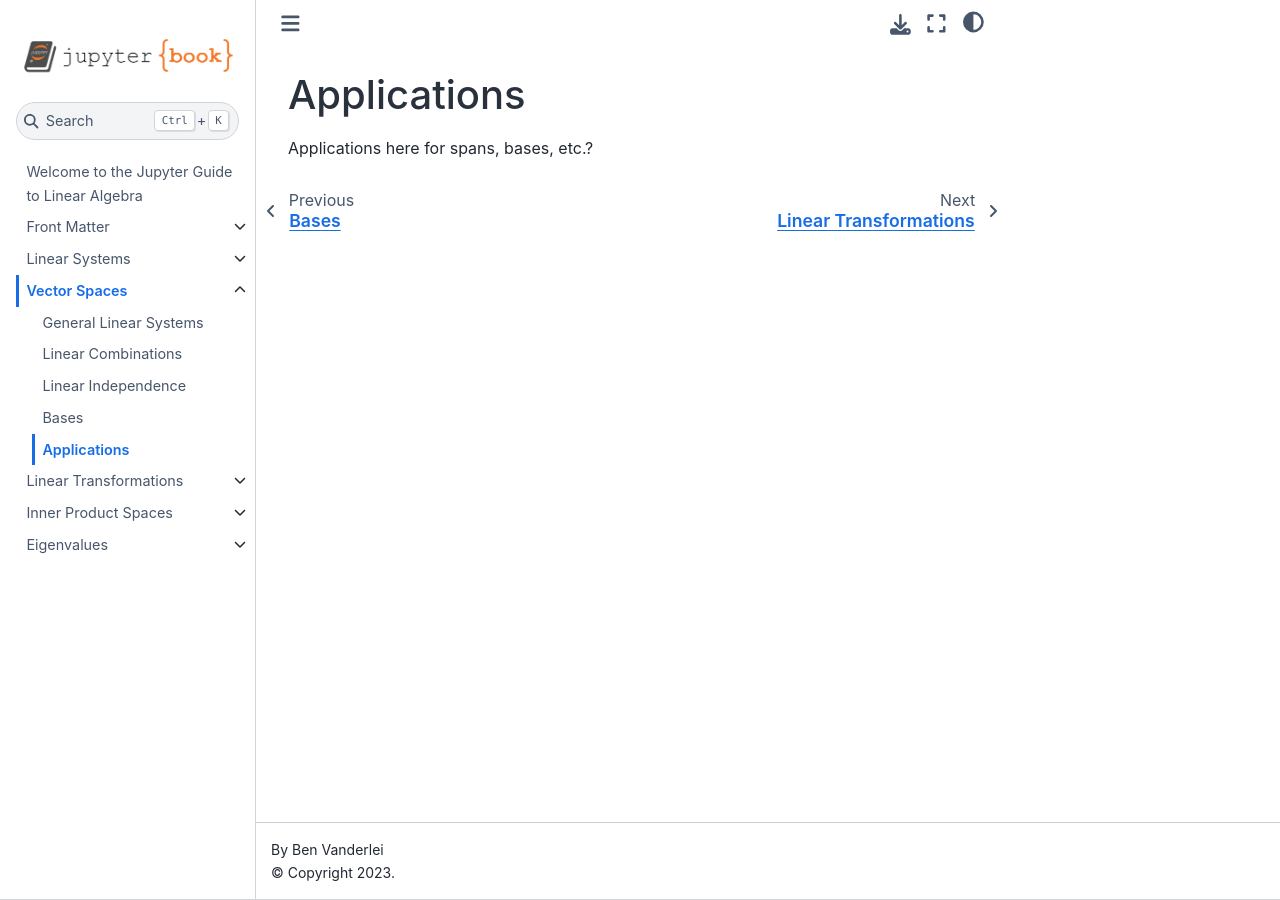
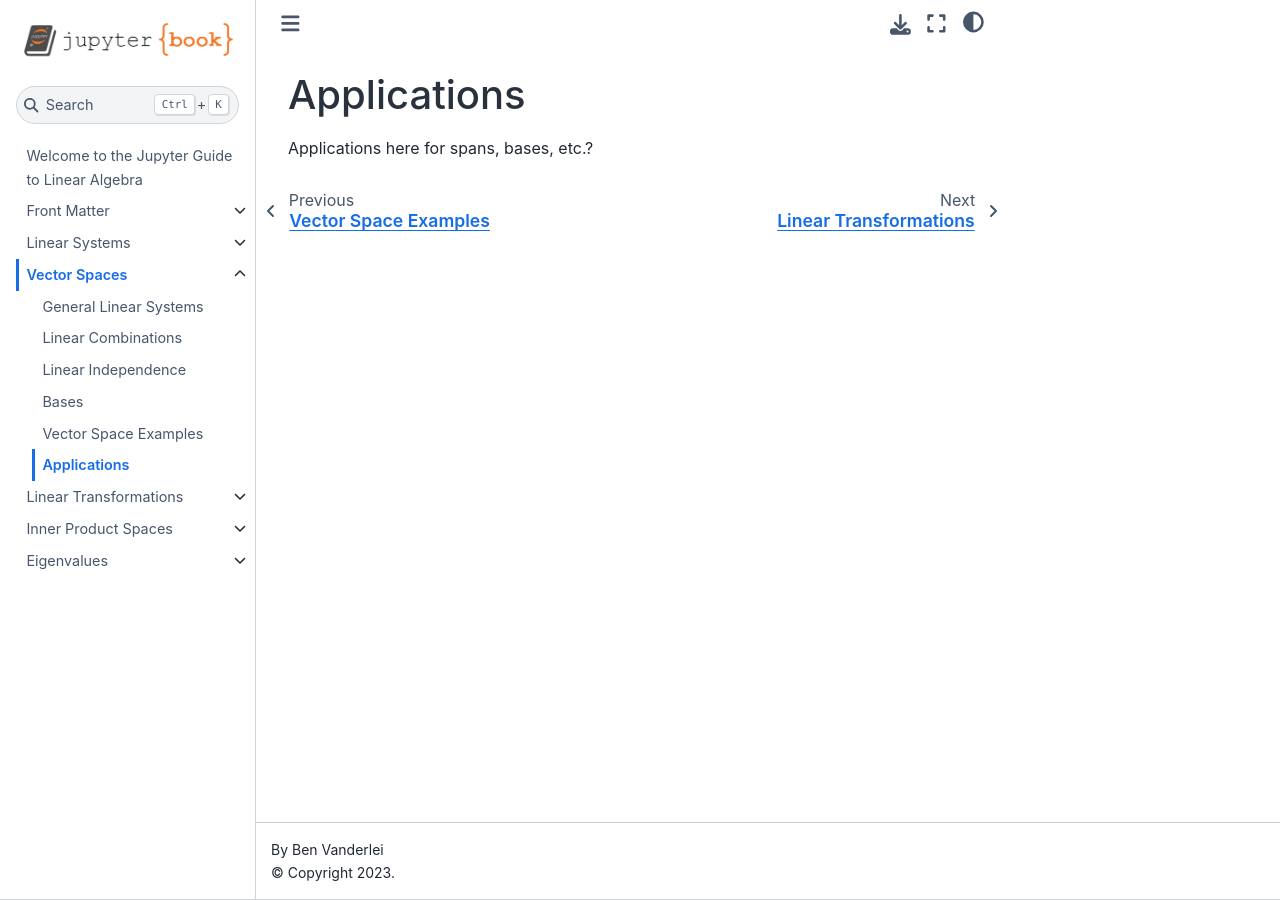
Before and after one commit to bvanderlei/jupyter-guide-to-linear-algebra, a Jupyter Book: the page built from Applications_VS.md, in a window 1280 px wide. Built offline with Jupyter Book 1.0.4 settings and Sphinx 7.4.7 and the Sphinx Book theme 1.1.4, drawn with Linux system fonts in a browser that asks for light colours.

Commit message:
Draft Vector Space Examples.

```diff
--- a/_toc.yml
+++ b/_toc.yml
@@ -17,6 +17,7 @@
     - file: Linear_Combinations
     - file: Linear_Independence
     - file: Bases
+    - file: Vector_Space_Examples
     - file: Applications_VS
 - file: LinearTransformations
   sections:
```
Also changed, not shown: Vector_Space_Examples.ipynb (added).
